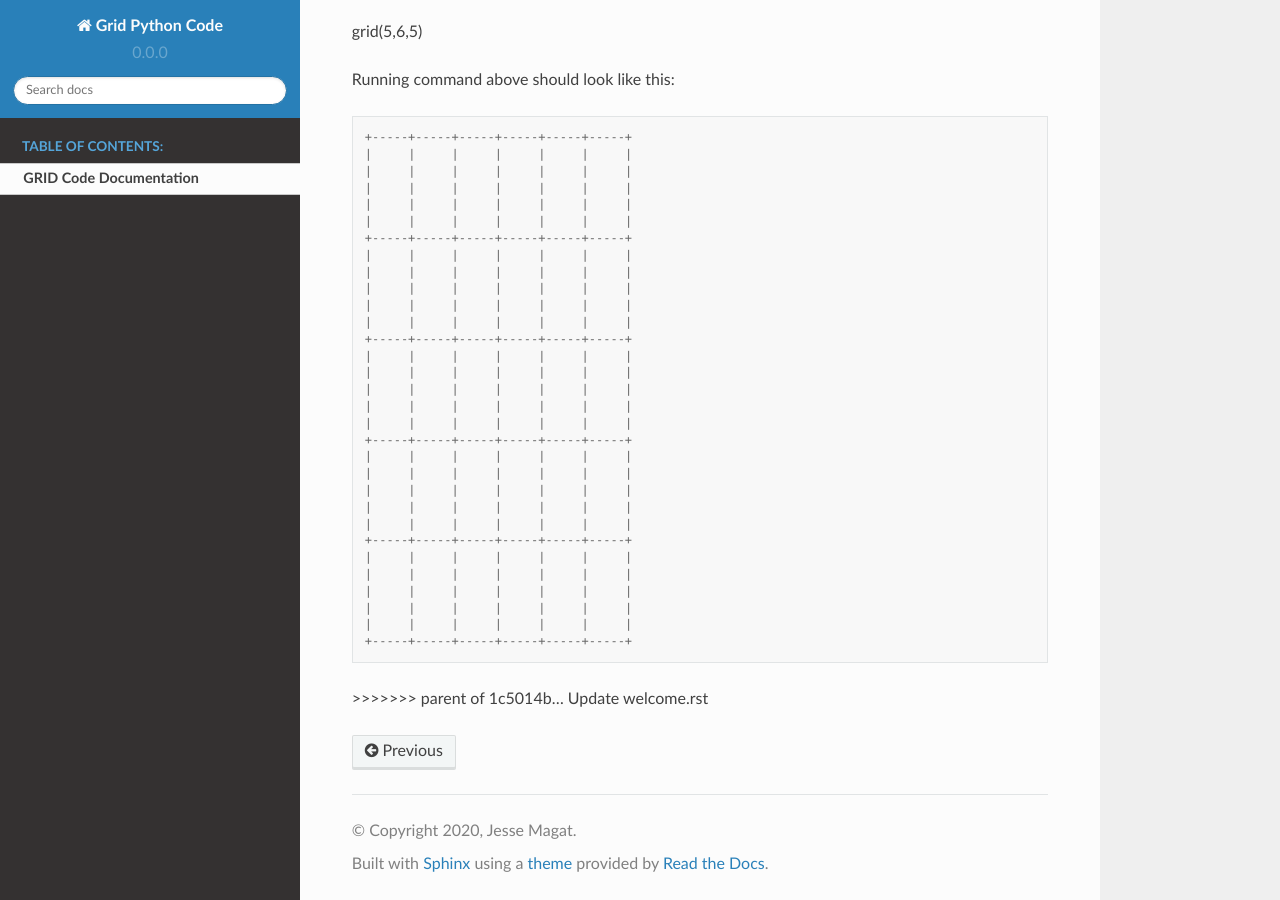
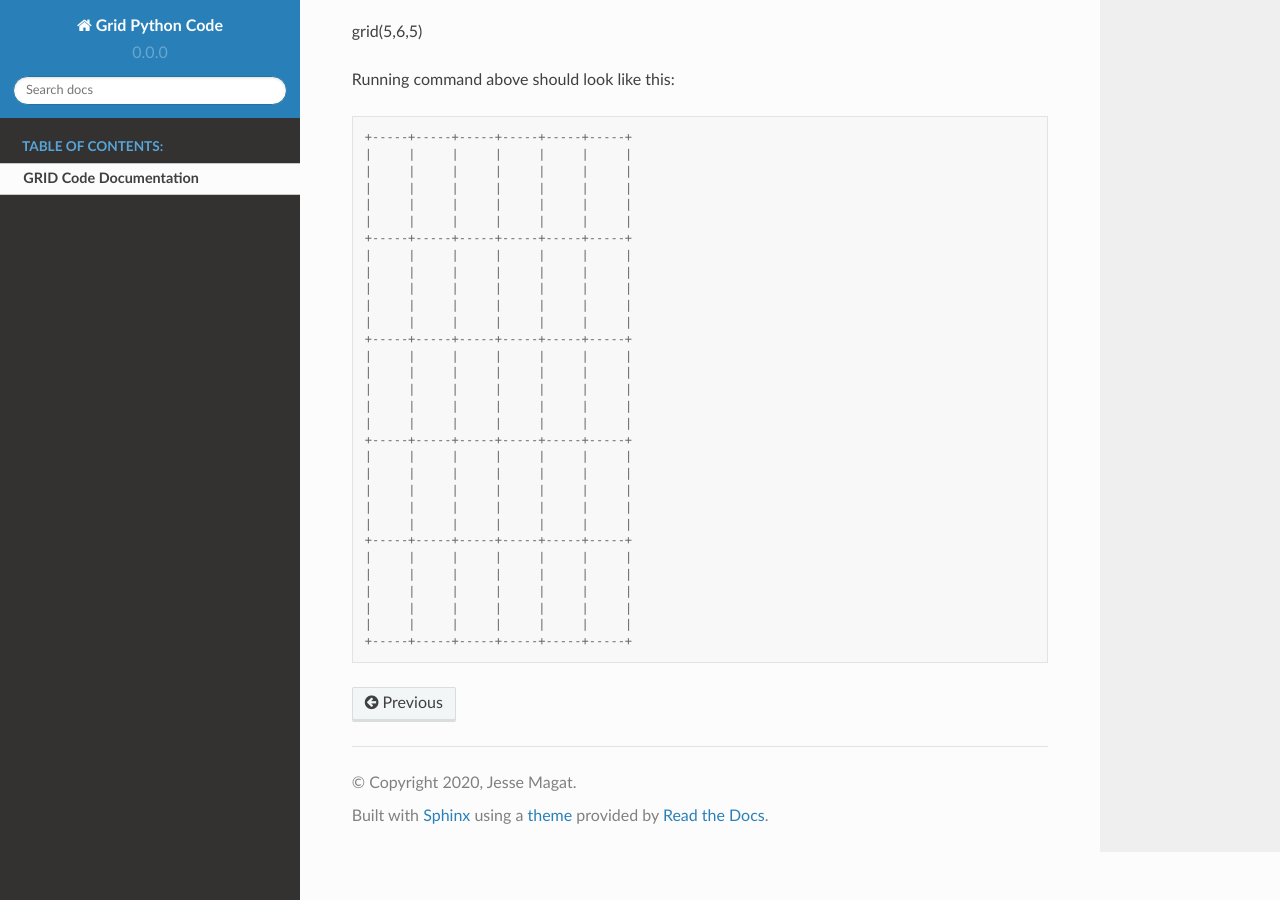
Before and after one commit to magatj/magatj.github.io, a Sphinx documentation site: the page built from sphinx_doc/source/additional/welcome.rst, in a window 1280 px wide and 900 px high, scrolled down 784 px. Built offline with Sphinx 7.4.7 and the Read the Docs theme 2.0.0, drawn with Linux system fonts in a browser that asks for light colours.

Commit message:
Update welcome.rst

```diff
--- a/sphinx_doc/source/additional/welcome.rst
+++ b/sphinx_doc/source/additional/welcome.rst
@@ -68,5 +68,3 @@ Running command above should look like this::
 	|     |     |     |     |     |     |
 	|     |     |     |     |     |     |
 	+-----+-----+-----+-----+-----+-----+
-
->>>>>>> parent of 1c5014b... Update welcome.rst
```
